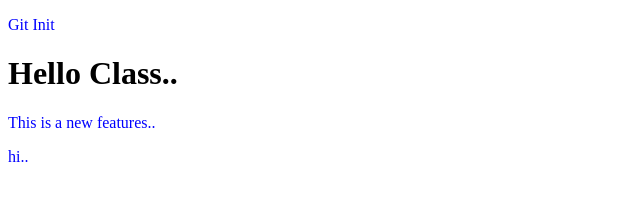
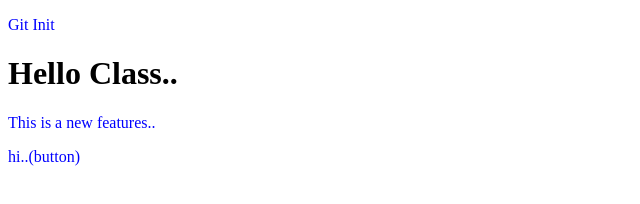
Before and after one commit to krrahulcse/localrepo, a plain HTML site: page index.html in a window 1280 px wide. Shown: the full height of the page, 0-640 px from the left. Drawn offline with Linux system fonts and the light colour scheme.

```diff
--- a/index.html
+++ b/index.html
@@ -10,6 +10,6 @@
     <p>Git Init</p>
     <h1>Hello Class..</h1>
     <p>This is a new features..</p>
-    <p>hi..</p>
+    <p>hi..(button)</p>
 </body>
 </html>
```
